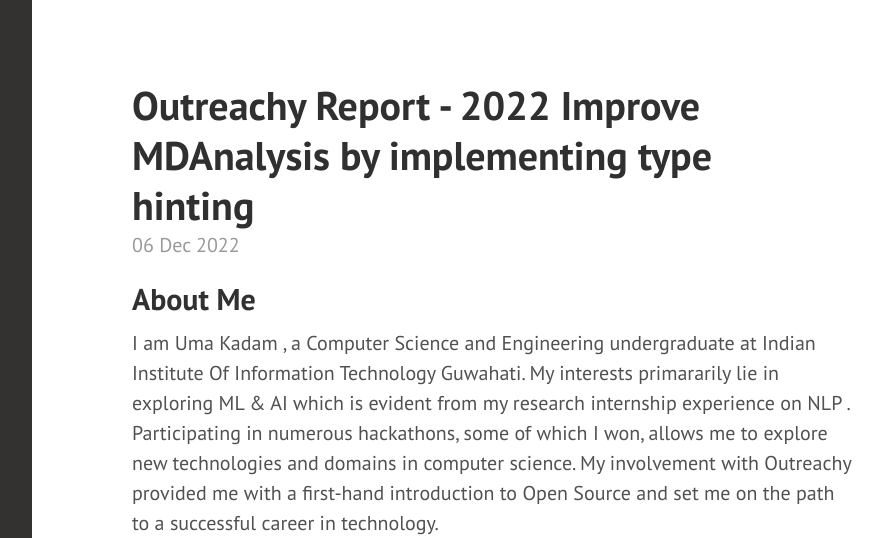
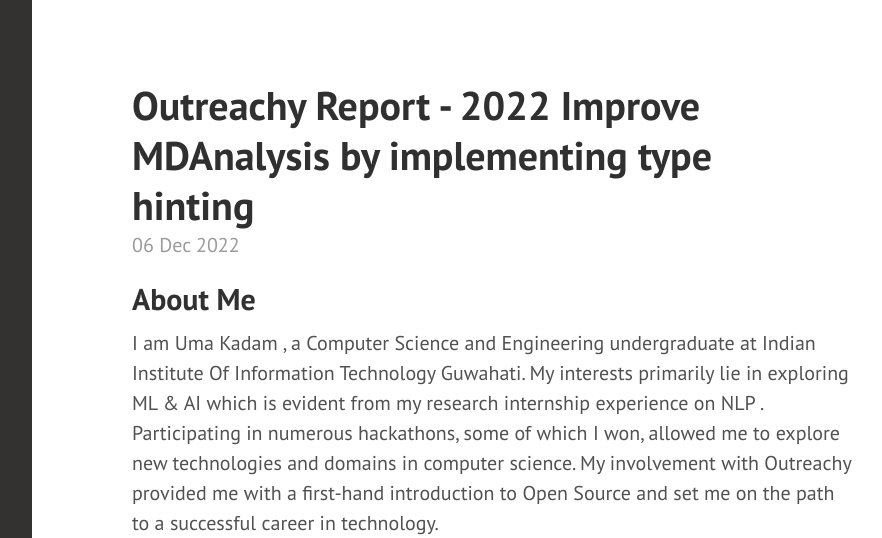
Before and after one commit to MDAnalysis/MDAnalysis.github.io, a Jekyll site: the page built from _posts/2022-12-6-uma_outreachy.md, in a window 1280 px wide and 1400 px high, cut to the strip 0-538 px from the top of the window. Shown: the whole strip, without its empty margins (328-1210 px from the left). Built offline with Jekyll 4.4.1, drawn with Linux system fonts in a browser that asks for light colours; comment, search, counter and statistics services are not loaded; some of the changed text lies outside the part shown.

Commit message:
Update 2022-12-6-uma_outreachy.md

```diff
--- a/_posts/2022-12-6-uma_outreachy.md
+++ b/_posts/2022-12-6-uma_outreachy.md
@@ -3,7 +3,7 @@ layout: post
 title: Outreachy Report - 2022 Improve MDAnalysis by implementing type hinting
 ---
 ## About Me
-I am Uma Kadam , a Computer Science and Engineering undergraduate at Indian Institute Of Information Technology Guwahati. My interests primararily lie in exploring ML & AI which is evident from my research internship experience on NLP . Participating in numerous hackathons, some of which I won, allows me to explore new technologies and domains in computer science. My involvement with Outreachy provided me with a first-hand introduction to Open Source and set me on the path to a successful career in technology.
+I am Uma Kadam , a Computer Science and Engineering undergraduate at Indian Institute Of Information Technology Guwahati. My interests primarily lie in exploring ML & AI which is evident from my research internship experience on NLP . Participating in numerous hackathons, some of which I won, allowed me to explore new technologies and domains in computer science. My involvement with Outreachy provided me with a first-hand introduction to Open Source and set me on the path to a successful career in technology.
 
 [![Linkedin](https://i.stack.imgur.com/gVE0j.png) LinkedIn](https://in.linkedin.com/in/uma-kadam-7885341b0)
 &nbsp;
```
Also changed, not shown: other parts of _posts/2022-12-6-uma_outreachy.md (+3 -3 lines).
